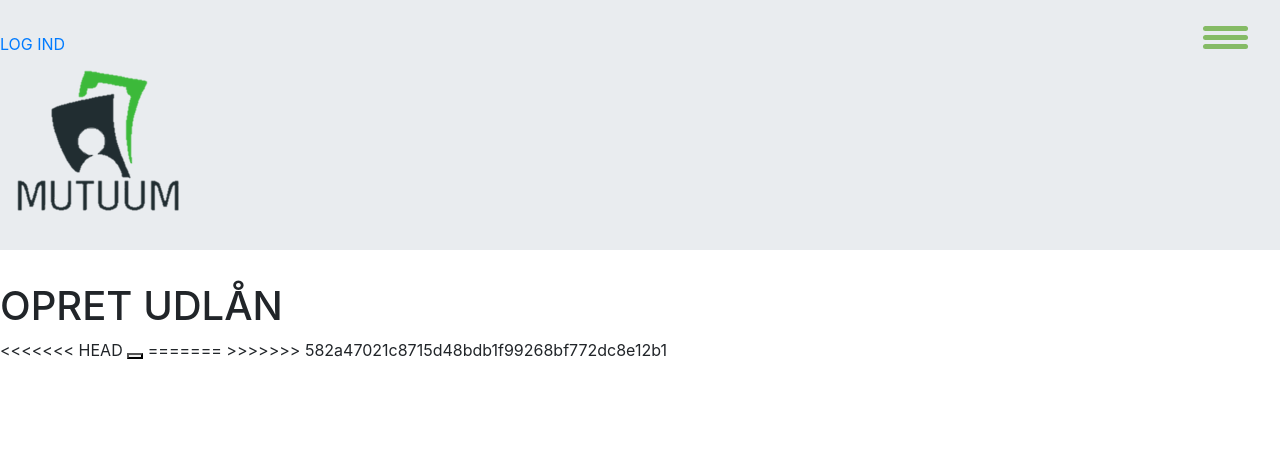
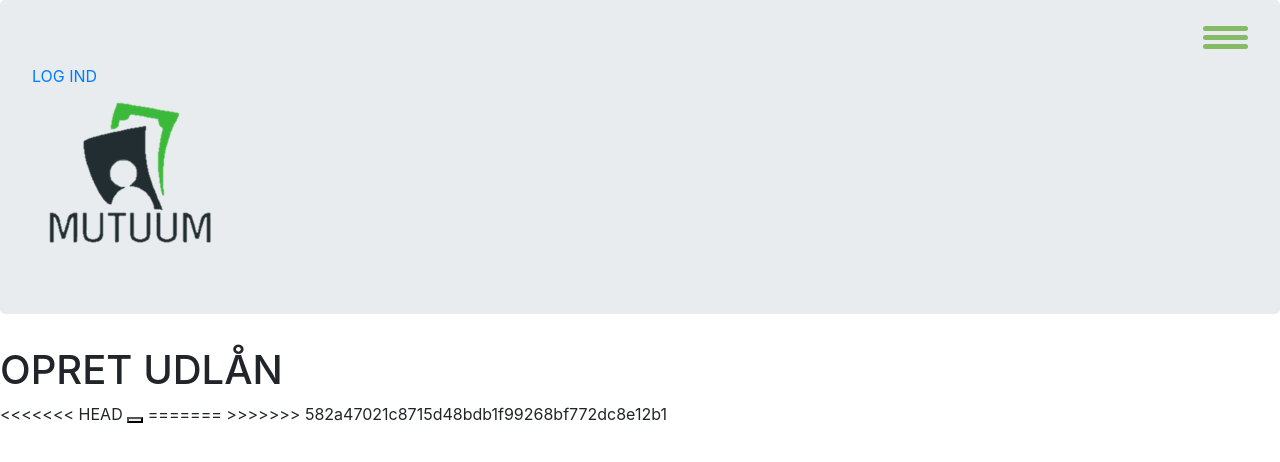
Before and after one commit to LOOP3-gr-3/mutuum.dk, a PHP site: page /kontrakt.php in a window 1280 px wide. Shown: the top 462 px of the page. Run offline with PHP 8.4, Linux system fonts and the light colour scheme.

Commit message:
update x virker2

```diff
--- a/includes/styles/overallstyle.css
+++ b/includes/styles/overallstyle.css
@@ -1,19 +1,10 @@
+Overallstyles:
 /*__________________________________________________HEADER________________________________________*/
 #jumbotron{
-<<<<<<< HEAD
-=======
-
->>>>>>> b051e048884961f10ed973dd464ff55590ec65d1
     padding:0!important;
     padding-bottom: 30px !important;
     padding-top: 7px !important;
-<<<<<<< HEAD
 
-<<<<<<< HEAD
-=======
-=======
-
->>>>>>> 582a47021c8715d48bdb1f99268bf772dc8e12b1
     padding:0!important;
     padding-bottom: 30px !important;
     padding-top: 7px !important;
@@ -23,12 +14,7 @@
     padding-bottom: 2em !important;
     padding-top: 2em !important;
     width:auto !important;
-<<<<<<< HEAD
 
->>>>>>> b051e048884961f10ed973dd464ff55590ec65d1
-=======
-
->>>>>>> 582a47021c8715d48bdb1f99268bf772dc8e12b1
 }
 
 #lmenu{                 /*fortæller om burgers placering, højde og bredde*/
@@ -52,6 +38,9 @@
     border-radius: 5px;
     transition:0.7s ease; /*hastigheden fra burger til kryds*/
     right: 12.5%;
+
+
+
 }
 
 #lbar1{                 /*giver toppen af burgeren*/
@@ -63,7 +52,7 @@
 }
 
 .lchange .lbar{           /*angiver farven på burger efter åben*/
-    background-color: green;
+    background-color:green;
 }
 .lchange #lbar1{           /*får bar1 til at dreje til kryds*/
     transform: translateY(4px) rotateZ(-135deg);
@@ -80,7 +69,7 @@
 }
 
 .lnav li a{             /*giver nav tekst farve og fjerne understregning fra link*/
-    color: black;
+    color:black;
     text-decoration:none;
 }
 
@@ -132,16 +121,14 @@
 
 /*__________________________________________________OM OS________________________________________*/
 /* dette er til overskrifterne på om_os*/
-<<<<<<< HEAD
+
 xh1 {
     font-size: 1.5em;
 =======
 h1 {
     font-size: 1.8em;
->>>>>>> b051e048884961f10ed973dd464ff55590ec65d1
     font-family: arial;
     color: black;
-
 }
 
 <<<<<<< HEAD
@@ -168,9 +155,9 @@ h1 {
     border-top-left-radius: 0.4em;
     border-top-right-radius: 0.4em;
     margin-right: 22em;
+
 }
 
->>>>>>> b051e048884961f10ed973dd464ff55590ec65d1
 /*__________________________________________________OPRET BRUGER________________________________________*/
 /* overskrifterne på login og opret bruger */
 #nheading{
@@ -229,7 +216,6 @@ input::placeholder{
 
 }
 
-<<<<<<< HEAD
 /*------------------------------------ mine aftaler -----------------------------*/
 #Xlup {
     width: 5%;
@@ -250,28 +236,7 @@ td, th {
 /*-----------------------------------kontrakt------------------------------------*/
 #xopretudlån {
     text-align: center;
-=======
 
-/*------------------------------------ mine aftaler -----------------------------*/
-#Xlup {
-    width: 5%;
-    height: auto;
-}
-table {                     /*denne sørger for at kolonner ligger helt op ad hinanden og angiver skrift samt bredde*/
-    font-family: arial, sans-serif;
-    border-collapse: collapse;
-    width: 100%;}
-
-/*Her angives designet på kolonnerne, der er valgt en solid ramme (grå), at skriften skal stå til venstre og tykkelse på kanten/borderen*/
-td, th {
-    border: 0.5em solid #dddddd;
-    text-align: left;
-    padding: 1em;
-}
-
-/*-----------------------------------kontrakt------------------------------------*/
-#xopretudlan {
-    text-align: center;
 
 /*----------------------------FOOTER----------------------------*/
 *{
@@ -327,11 +292,6 @@ a{
     border:0.09em solid black;
     border-radius:20px;
     text-decoration: none;
-<<<<<<< HEAD
->>>>>>> b051e048884961f10ed973dd464ff55590ec65d1
-=======
-
->>>>>>> 582a47021c8715d48bdb1f99268bf772dc8e12b1
 }
 
 /*De tre næste kolonner angiver størrelsen,  placeringen, afstanden, at de skal være på linje og ikke ovenover hinanden og hvilken form teksten skal stå i*/
@@ -365,12 +325,6 @@ a{
 }
 
 
-<<<<<<< HEAD
-<<<<<<< HEAD
-=======
-=======
-
->>>>>>> 582a47021c8715d48bdb1f99268bf772dc8e12b1
 /*-------------------------------------@MEDIA QUERYS--------------------------------------------*/
 @media screen and (min-width: 300px){
 
@@ -401,10 +355,3 @@ td, th {
 #xopretudlan {
     text-align: center;
 }
-
-
-<<<<<<< HEAD
->>>>>>> b051e048884961f10ed973dd464ff55590ec65d1
-=======
-
->>>>>>> 582a47021c8715d48bdb1f99268bf772dc8e12b1
```
